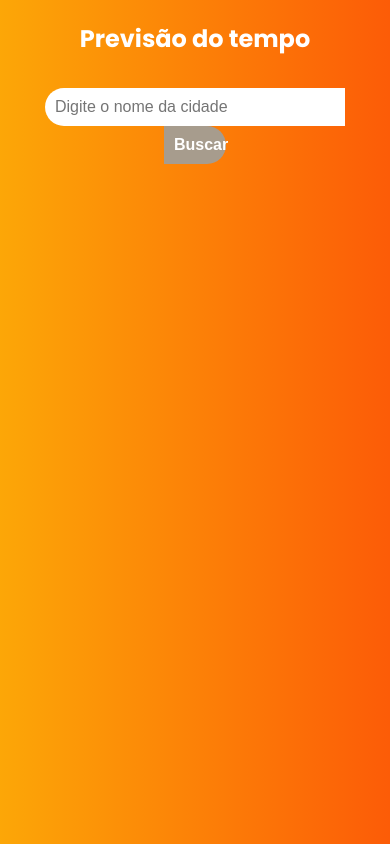
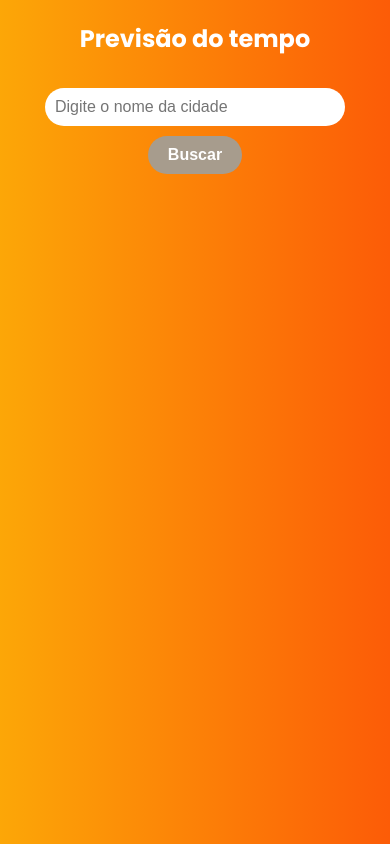
Before and after one commit to felippeximenes/previsaotempo, a React (Vite) app: page / in a window 390 px wide. Built offline with nearby package versions, Linux system fonts and the light colour scheme.

Commit message:
ajuste na responsividade

```diff
--- a/src/App.css
+++ b/src/App.css
@@ -45,12 +45,16 @@ button:hover {
         width: 100%;
         padding: 10px;
         font-size: 1rem;
+        border-radius: 20px ;
     }
 
     button {
-        width: 20%;
+        margin-top: 10px;
+        width: 30%;
+        display: flexbox;
         padding: 10px;
         font-size: 1rem;
+        border-radius: 20px;
     }
 
     .weather-container {
```
